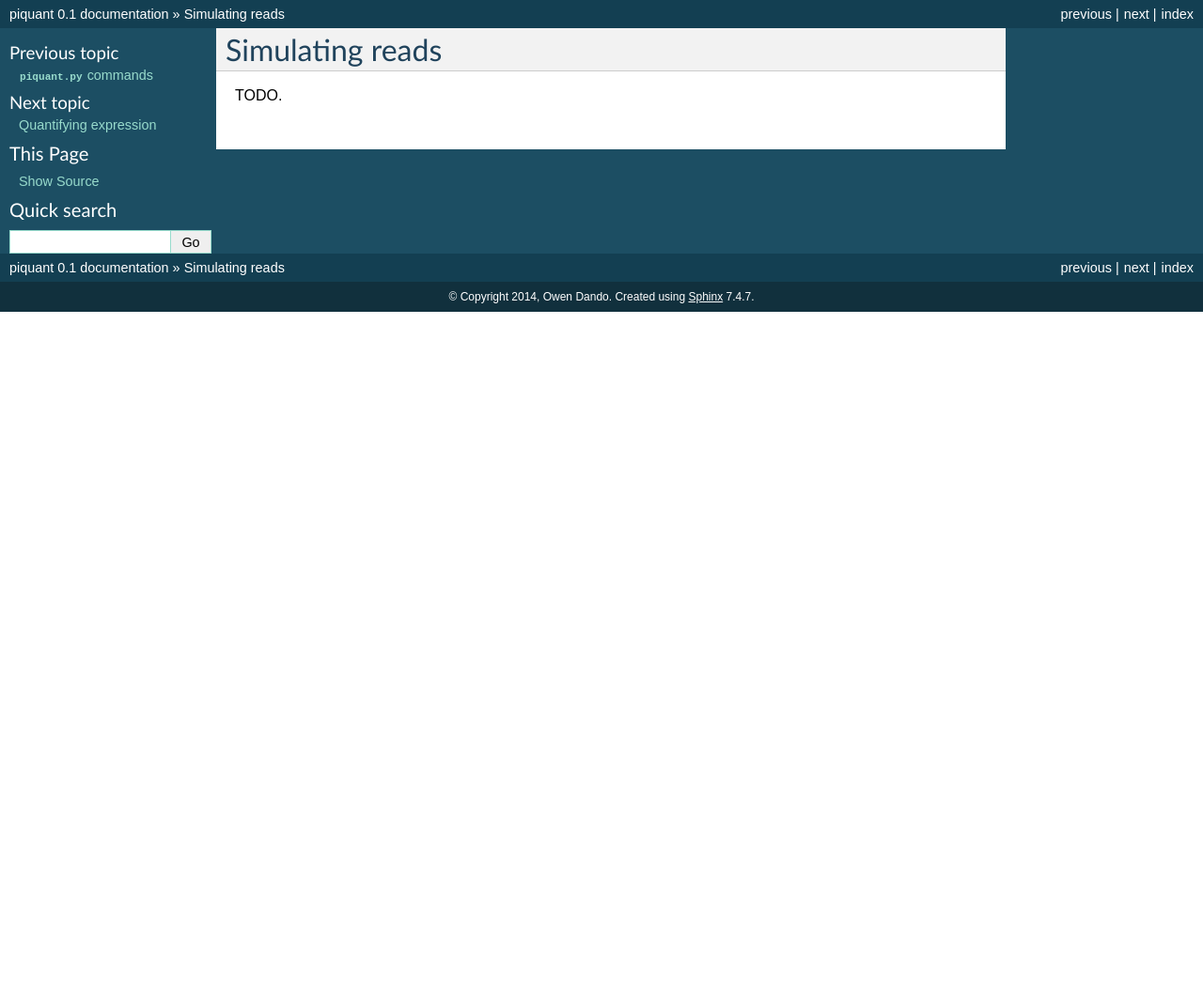
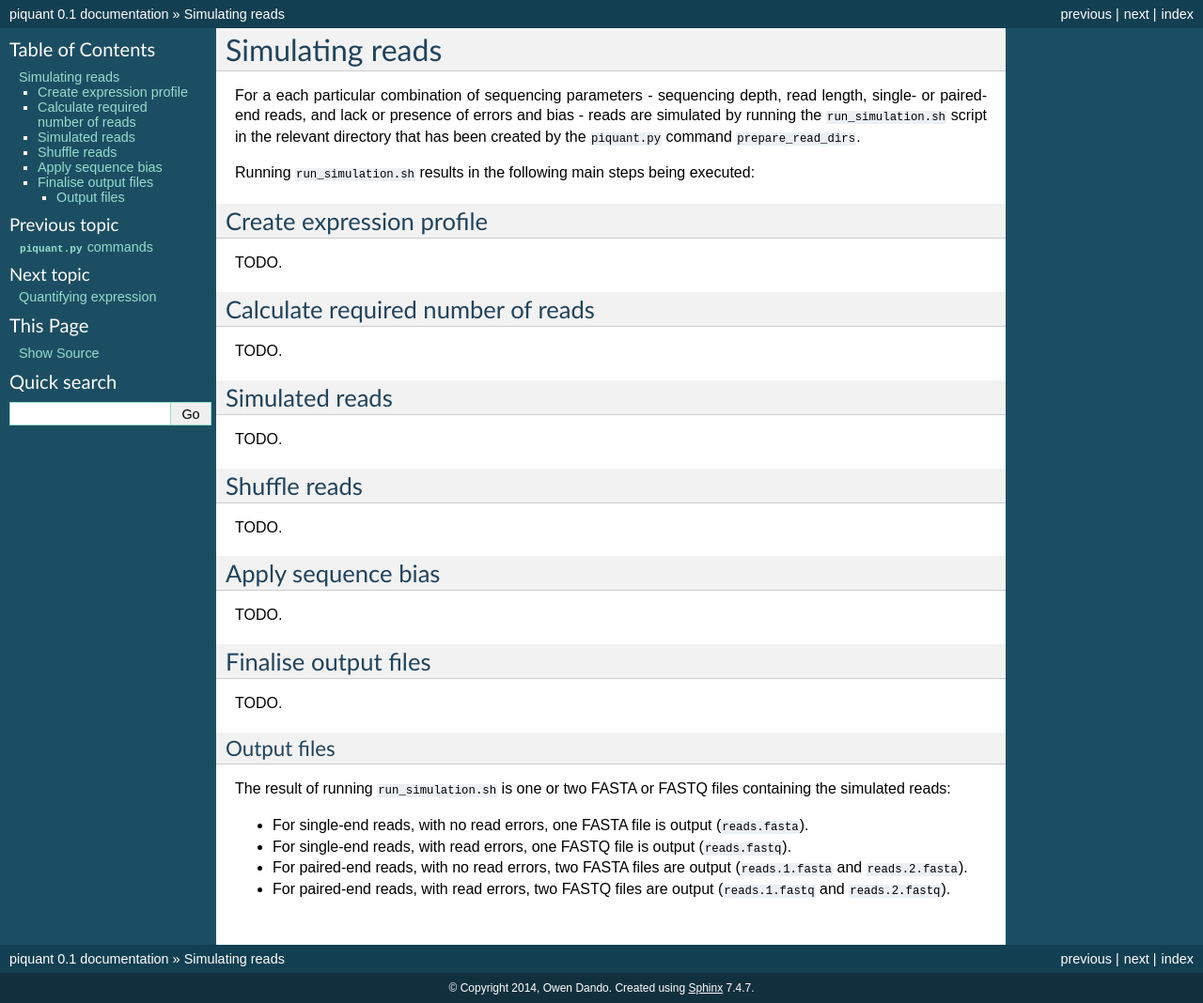
Before and after one commit to lweasel/piquant, a Sphinx documentation site: the page built from docs/simulation.rst, in a window 1280 px wide. Shown: the whole page at 94% size. Built offline with Sphinx 7.4.7, drawn with Linux system fonts in a browser that asks for light colours; before the commit the page ends 900 px from its top, so only the background shows below that.

Commit message:
Start section on read simulation.

```diff
--- a/docs/commands.rst
+++ b/docs/commands.rst
@@ -1,5 +1,5 @@
 ``piquant.py`` commands
-====================
+=======================
 
 Stages of the *piquant* pipeline are executed via the following commands of the ``piquant.py`` script:
 
--- a/docs/simulation.rst
+++ b/docs/simulation.rst
@@ -1,9 +1,46 @@
 Simulating reads
 ================
 
+For a each particular combination of sequencing parameters - sequencing depth, read length, single- or paired-end reads, and lack or presence of errors and bias - reads are simulated by running the ``run_simulation.sh`` script in the relevant directory that has been created by the ``piquant.py`` command ``prepare_read_dirs``.
+
+Running ``run_simulation.sh`` results in the following main steps being executed:
+
+Create expression profile
+^^^^^^^^^^^^^^^^^^^^^^^^^
+
 TODO.
 
-.. The result of running ``run_simulation.sh`` is one or two FASTA or FASTQ files containing the simulated reads:
+Calculate required number of reads
+^^^^^^^^^^^^^^^^^^^^^^^^^^^^^^^^^^
 
-.. * For single-end reads, with no read errors, one FASTA file is output (``reads.fasta``).
-.. * For single-end reads, with read errors, one FASTQ file is output (``)
+TODO.
+
+Simulated reads
+^^^^^^^^^^^^^^^
+
+TODO.
+
+Shuffle reads
+^^^^^^^^^^^^^
+
+TODO.
+
+Apply sequence bias
+^^^^^^^^^^^^^^^^^^^
+
+TODO.
+
+Finalise output files
+^^^^^^^^^^^^^^^^^^^^^
+
+TODO.
+
+Output files
+------------
+
+The result of running ``run_simulation.sh`` is one or two FASTA or FASTQ files containing the simulated reads:
+
+* For single-end reads, with no read errors, one FASTA file is output (``reads.fasta``).
+* For single-end reads, with read errors, one FASTQ file is output (``reads.fastq``).
+* For paired-end reads, with no read errors, two FASTA files are output (``reads.1.fasta`` and ``reads.2.fasta``).
+* For paired-end reads, with read errors, two FASTQ files are output (``reads.1.fastq`` and ``reads.2.fastq``).
```
